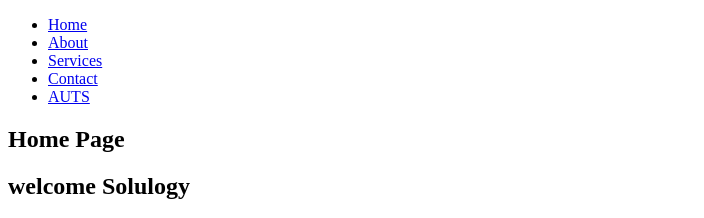
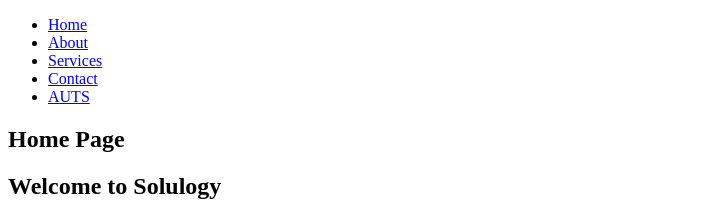
Before and after one commit to mkayer/mkayer.github.io, a plain HTML site: page SolulogyTrialWebsite.html in a window 1280 px wide. Shown: the top 218 px of the page, without its empty margins (0-704 px from the left). Drawn offline with Linux system fonts and the light colour scheme.

Commit message:
Update SolulogyTrialWebsite.html

```diff
--- a/SolulogyTrialWebsite.html
+++ b/SolulogyTrialWebsite.html
@@ -29,7 +29,7 @@
         <section id="home" class="section">
             <header>
                 <h1>Home Page</h1>
-                <h2>welcome Solulogy</h2>
+                <h2>Welcome to Solulogy</h2>
             </header>
 		<p><img src="SolulogyLogoSmall.png" /></p>
             <article>
```
